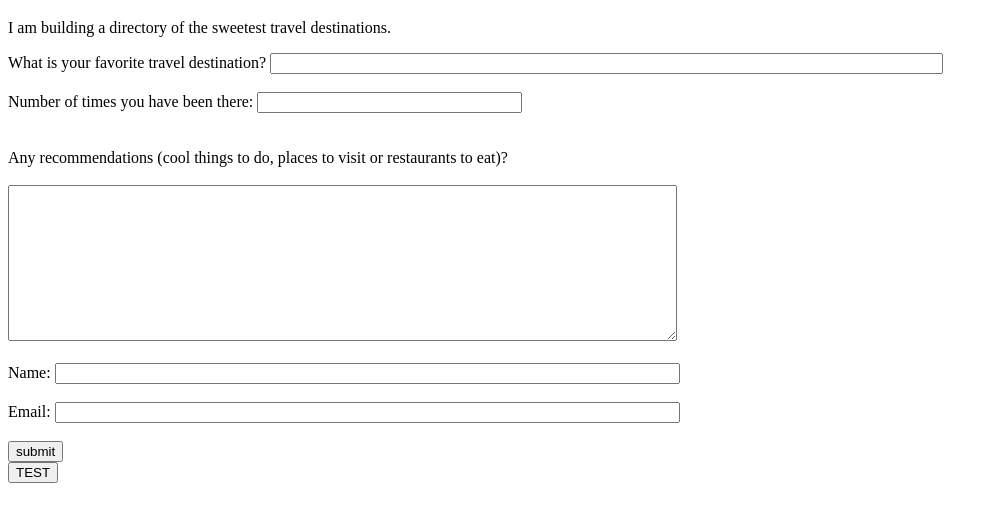
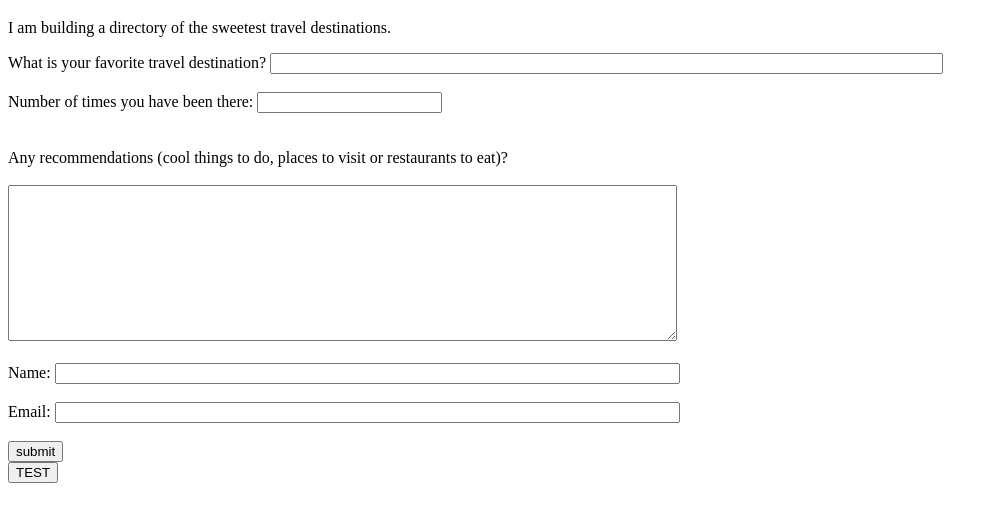
Before and after one commit to kdaswani-lessonly/kdaswani-lessonly.github.io, a plain HTML site: page index.html in a window 1280 px wide. Shown: the part 61-582 px from the top of the page, without its empty margins (0-998 px from the left). Drawn offline with Linux system fonts and the light colour scheme.

Commit message:
Update index.html

```diff
--- a/index.html
+++ b/index.html
@@ -17,7 +17,7 @@
      What is your favorite travel destination?
     <input name="destination" required="" size="81" type="text"/>
     <br><br>
-    Number of times you have been there: <input name="frequency" required="" size="30" type="text"/>
+    Number of times you have been there: <input name="frequency" required="" size="30" type="number"/>
     <br><br><br>
     Any recommendations (cool things to do, places to visit or restaurants to eat)?
     <br><br>
```
